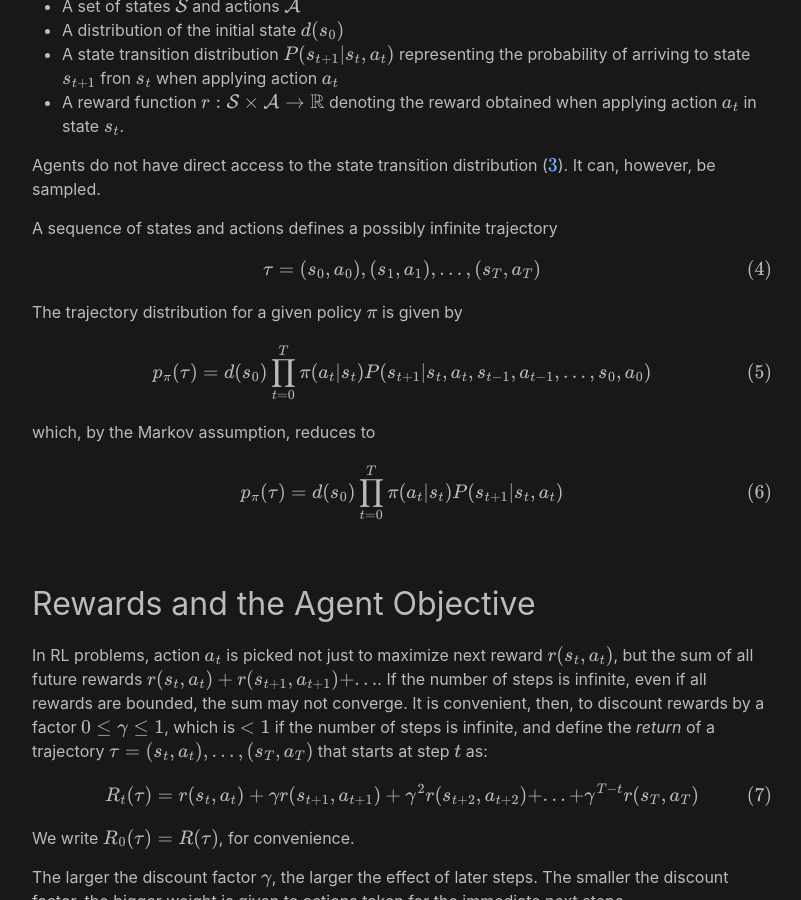
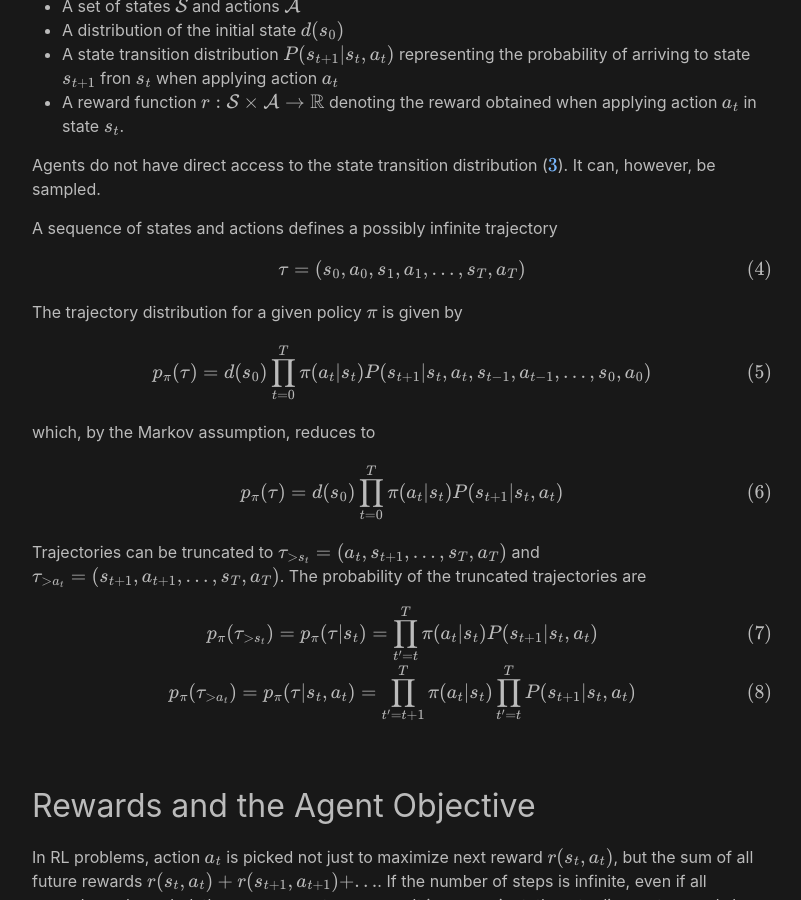
Before and after one commit to analytiq-hub/sigagent.github.io, a Jekyll site: the page built from machine_learning/_posts/2021-02-13-introduction_to_machine_learning.md, in a window 1280 px wide and 900 px high, scrolled down 2931 px. Shown: the whole window, without its empty margins (238-1039 px from the left). Built offline with Jekyll 4.4.1, drawn with Linux system fonts in a browser that asks for light colours; formulas are drawn with MathJax 3; a script that is not in the unit is left out.

Commit message:
*** empty log message ***

```diff
--- a/machine_learning/_posts/2021-02-13-introduction_to_machine_learning.md
+++ b/machine_learning/_posts/2021-02-13-introduction_to_machine_learning.md
@@ -85,7 +85,7 @@ A sequence of states and actions defines a possibly infinite trajectory
 
 $$
 \begin{equation} \label{eq:tau}
-\tau = (s_0, a_0), (s_{1}, a_{1}), ... , (s_T, a_T)
+\tau = (s_0, a_0, s_{1}, a_{1}, ... , s_T, a_T)
 \end{equation}
 $$
 
@@ -105,6 +105,18 @@ p_\pi(\tau) = d(s_0) \prod_{t=0}^T \pi(a_t \vert s_t) P(s_{t+1} \vert s_t, a_t)
 \end{equation}
 $$
 
+Trajectories can be truncated to $$\tau_{>s_t} = (a_t, s_{t+1}, ... , s_T, a_T)$$ and $$\tau_{>a_t} = (s_{t+1}, a_{t+1}, ... , s_T, a_T)$$. The probability of the truncated trajectories are
+
+$$
+\begin{align} \label{eq:taudists}
+p_\pi(\tau_{>s_t}) = p_\pi(\tau \vert s_t) = \prod_{t'=t}^T \pi(a_t \vert s_t) P(s_{t+1} \vert s_t, a_t) \\
+\end{align}
+$$
+$$
+\begin{align} \label{eq:taudistsa}
+p_\pi(\tau_{>a_t}) = p_\pi(\tau \vert s_t, a_t) = \prod_{t'=t+1}^T \pi(a_t \vert s_t) \prod_{t'=t}^T P(s_{t+1} \vert s_t, a_t) \\
+\end{align}
+$$
 
 ## Rewards and the Agent Objective
 
```
